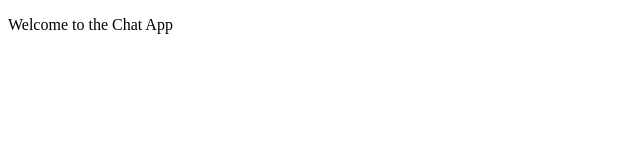
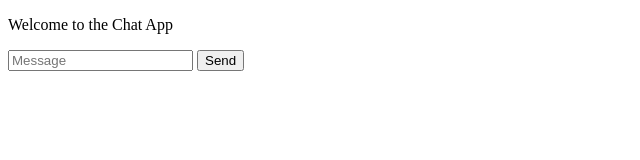
Before and after one commit to heminjohnson/Node-Chat-App-With-Socket.io, a website: page public/index.html in a window 1280 px wide. Shown: the whole page, without its empty margins (0-640 px from the left). Drawn offline with nearby package versions, Linux system fonts and the light colour scheme; no server answers.

Commit message:
feat: add the send message form element

```diff
--- a/public/index.html
+++ b/public/index.html
@@ -5,7 +5,13 @@
     <meta charset="utf-8">
   </head>
   <body>
-    <p>Welcome to the Chat App</p>
+		<p>Welcome to the Chat App</p>
+
+		<form>
+			<input name="message" type="text" placeholder="Message" />
+			<button>Send</button>
+		</form>
+
 		<script src='socket.io/socket.io.js'></script>
 		<script src='/js/libs/jquery-3.3.1.min.js'></script>
     <script src="/js/index.js"></script>
```
